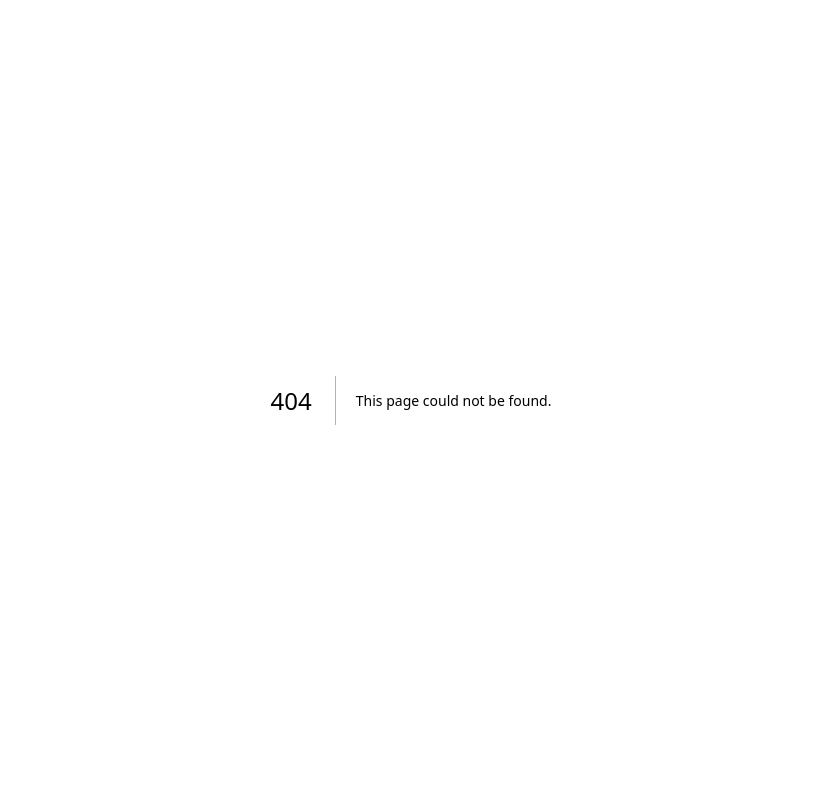
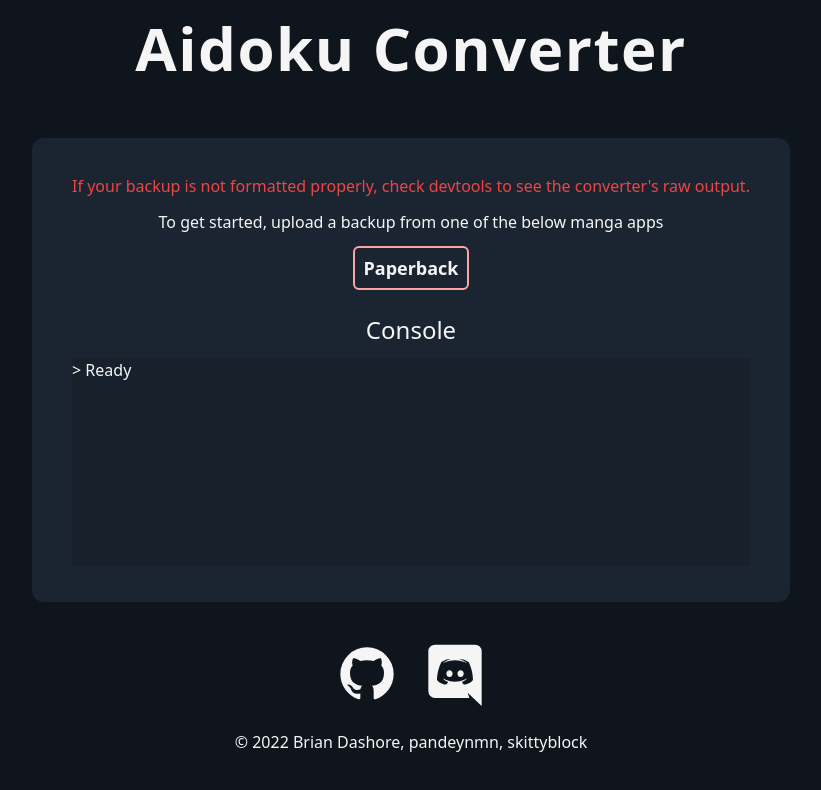
Before and after one commit to bdashore3/Tenkan, a Next.js app: page /aidoku in a window 1280 px wide. Before the commit this address had no page. Shown: the top 790 px of the page, without its empty margins (229-1050 px from the left). Built offline with nearby package versions, Linux system fonts and the light colour scheme.

Commit message:
Pages: Add Aidoku frontend
This is the frontend to convert backups to files supported by Aidoku.

Signed-off-by: kingbri <bdashore3@gmail.com>

```diff
--- /dev/null
+++ b/components/aidokuWrapper.tsx
@@ -0,0 +1,101 @@
+import React, { ChangeEvent, useEffect, useState, useRef } from 'react'
+import Widget from 'remotestorage-widget'
+import { remoteStorage } from '@/lib/remoteStorage'
+import * as Paperback from '@/lib/backups/paperback/Paperback'
+
+export default function AidokuWrapper() {
+  const [conversionSuccess, setConversionSuccess] = useState<boolean>(false)
+  const [aidokuJson, setAidokuJson] = useState<string>('{}')
+  const [consoleOutput, setConsoleOutput] = useState<Array<string>>(['> Ready'])
+  const consoleEndRef = useRef<HTMLDivElement | null>(null)
+  const scrollToBottom = () => {
+    consoleEndRef.current?.scrollIntoView({
+      behavior: 'auto',
+      block: 'nearest',
+      inline: 'start'
+    })
+  }
+
+  useEffect(scrollToBottom, [consoleOutput])
+
+  function fileChanged(event: ChangeEvent<HTMLInputElement>) {
+    event.preventDefault()
+
+    setConsoleOutput(['Starting...'])
+
+    if (event.target.files == null) {
+      setConsoleOutput((consoleOutput) => [
+        ...consoleOutput,
+        'ERROR: No files were provided! Try reuploading?'
+      ])
+      console.log()
+
+      return
+    }
+
+    // We know that files isn't null at this point
+    setConsoleOutput((consoleOutput) => [
+      ...consoleOutput,
+      `Your backup name is: ${event.target.files![0].name}`
+    ])
+
+    let fr = new FileReader()
+
+    fr.onload = async (e) => {
+      if (e.target == null) {
+        setConsoleOutput((consoleOutput) => [
+          ...consoleOutput,
+          'ERROR: Something went wrong when parsing your backup, try uploading again.'
+        ])
+        return
+      }
+
+      const convertedBackup = Paperback.toAidoku(e.target.result as string)
+      console.log(convertedBackup)
+      setAidokuJson(JSON.stringify(convertedBackup))
+      setConsoleOutput((consoleOutput) => [
+        ...consoleOutput,
+        'Conversion successful. Click the button to download your backup.'
+      ])
+      setConversionSuccess(true)
+    }
+
+    fr.readAsText(event.target.files[0])
+  }
+
+  return (
+    <div className="flex flex-col relative items-center justify-content-center">
+      <p className="pb-5">To get started, upload a backup from one of the below manga apps</p>
+      <div>
+        <label
+          htmlFor="upload"
+          className="border-solid border-2 text-lg border-red-300 p-2 rounded-md cursor-pointer hover:bg-red-300 hover:text-black duration-200 m-2">
+          <strong>Paperback</strong>
+        </label>
+        <input
+          type="file"
+          id="upload"
+          accept="application/json"
+          className="hidden"
+          onChange={fileChanged}
+        />
+      </div>
+      <h1 className="text-2xl pt-8">Console</h1>
+      <ul className="bg-darkbg scrollbar-thin scrollbar-thumb-whitesmoke scrollbar-thumb-rounded scrollbar-track-darkbg my-3 h-52 w-full whitespace-pre-line overflow-y-scroll">
+        {consoleOutput.map((output, index) => (
+          <li key={index}>{output}</li>
+        ))}
+        <div ref={consoleEndRef} />
+      </ul>
+      {conversionSuccess && (
+        <button className="border-solid border-2 text-lg border-white p-2 rounded-md cursor-pointer hover:bg-white hover:text-black duration-200">
+          <a
+            href={`data:text/json;charset=utf-8,${encodeURIComponent(aidokuJson)}`}
+            download={`Aidoku-${new Date(Date.now()).toISOString().split('T')[0]}.json`}>
+            {`Download`}
+          </a>
+        </button>
+      )}
+    </div>
+  )
+}
--- /dev/null
+++ b/pages/aidoku.tsx
@@ -0,0 +1,44 @@
+import dynamic from 'next/dynamic'
+import SocialButton from '@/components/socialButton'
+import SocialImages from '@/public/socialImages'
+import AidokuWrapper from '@/components/aidokuWrapper'
+
+const RSComponent = dynamic(() => import('../components/cubariWrapper'), { ssr: false })
+
+export default function Home() {
+  return (
+    <div className="flex flex-col min-h-screen items-center">
+      <p className="py-10 md:py-0 font-header text-center text-4xl lg:text-6xl lg:leading-relaxed font-bold tracking-wide mb-10">
+        Aidoku Converter
+      </p>
+      <div className="bg-lightbg md:max-w-3xl xl:max-w-4xl rounded-xl px-6 lg:px-10 py-6">
+        <p className="text-red-500 text-left my-3">
+          If your backup is not formatted properly, check devtools to see the converter's raw
+          output.
+        </p>
+        <div className="">
+          <AidokuWrapper />
+        </div>
+      </div>
+      <div className="inline-flex flex-col justify-center items-center mt-10">
+        <ul className="flex items-center">
+          <SocialButton
+            name="github"
+            url="https://github.com/bdashore3/cubari-importer"
+            color="hover:text-orange-400"
+            svgPath={SocialImages.Github}
+          />
+          <SocialButton
+            name="discord"
+            url="https://discord.gg/pswt7by"
+            color="hover:text-blurple"
+            svgPath={SocialImages.Discord}
+          />
+        </ul>
+        <footer className="py-6 text-center max-w-screen">
+          © 2022 Brian Dashore, pandeynmn, skittyblock
+        </footer>
+      </div>
+    </div>
+  )
+}
```
